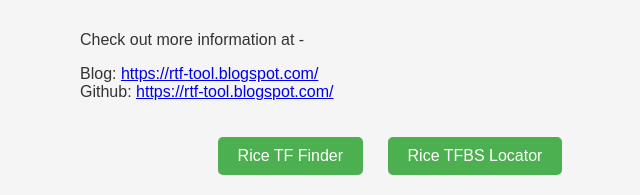
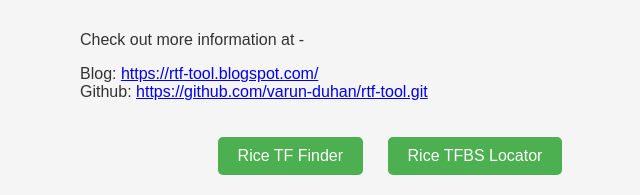
Before and after one commit to varun-duhan/rtf-tool, a Flask app: page / in a window 1280 px wide. Shown: the part 876-1071 px from the top of the page, without its empty margins (250-890 px from the left). Run offline with Flask 3, Linux system fonts and the light colour scheme.

Commit message:
Update index.html

```diff
--- a/templates/index.html
+++ b/templates/index.html
@@ -141,7 +141,7 @@
             </p>
             <p>
                 Blog: <a href="https://rtf-tool.blogspot.com/">https://rtf-tool.blogspot.com/</a><br>
-                Github: <a href="https://github.com/varun-duhan/rtf-tool.git">https://rtf-tool.blogspot.com/</a>
+                Github: <a href="https://github.com/varun-duhan/rtf-tool.git">https://github.com/varun-duhan/rtf-tool.git</a>
             </p>
         </div>
     </div>
```
